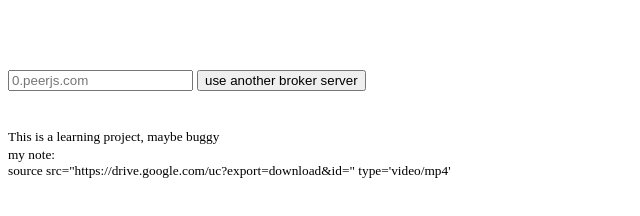
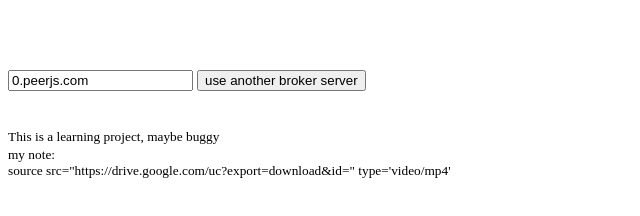
Before and after one commit to laiyuantemp/peerjs-client, a plain HTML site: page index.html in a window 1280 px wide. Shown: the part 574-790 px from the top of the page, 0-640 px from the left. Drawn offline with Linux system fonts and the light colour scheme; no server answers.

Commit message:
Update index.html

```diff
--- a/index.html
+++ b/index.html
@@ -283,7 +283,7 @@ sharing: <button onclick=broadcast_camera()>broadcast camera</button>
 
 <br><br><br><br><br><br><br><br><br><br>
 <form id='peer_server_url_form'>
-<input id='peer_server_url_box' placeholder="0.peerjs.com">
+<input id='peer_server_url_box' value="0.peerjs.com">
 <input type="submit" value="use another broker server">
 </form>
 <br>
```
